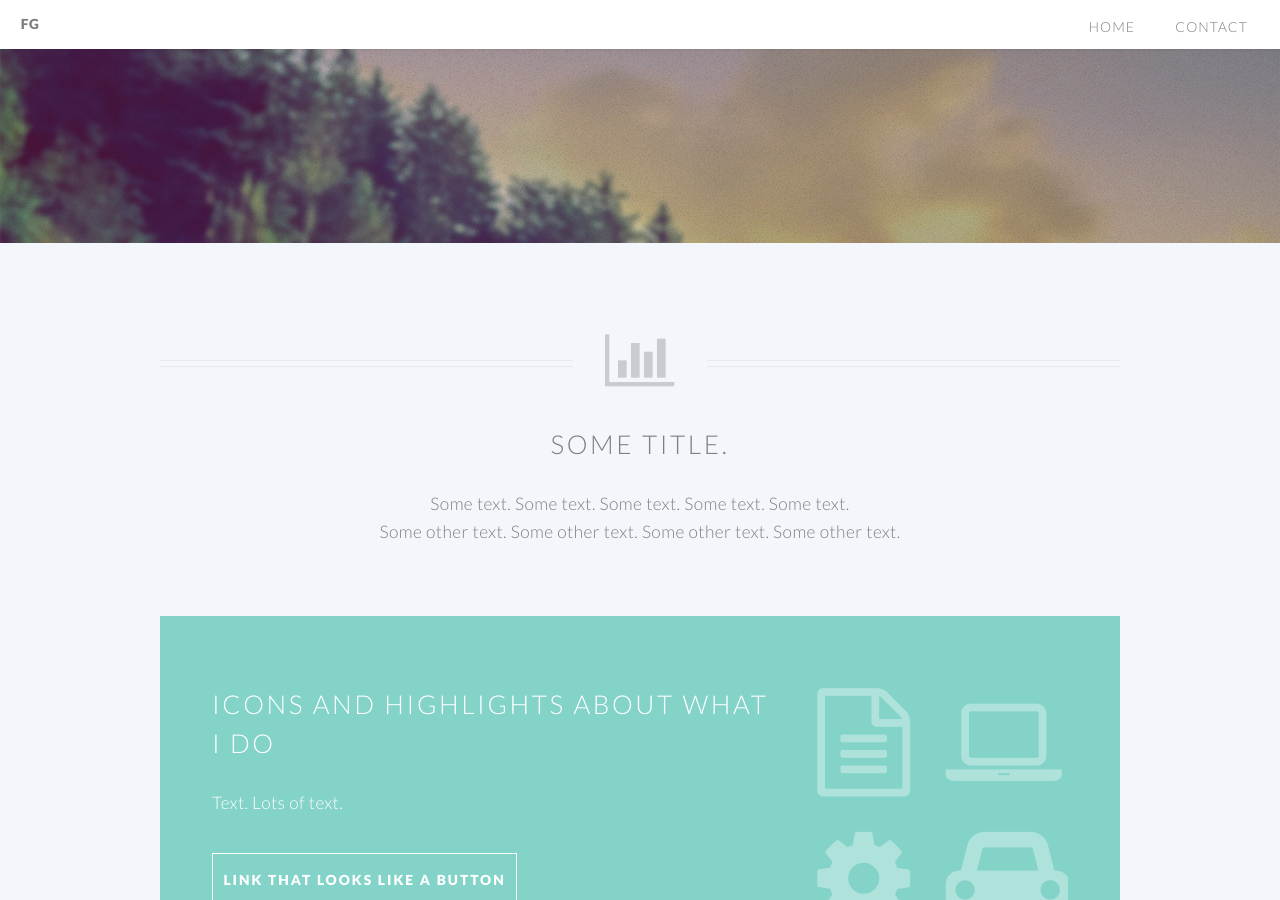
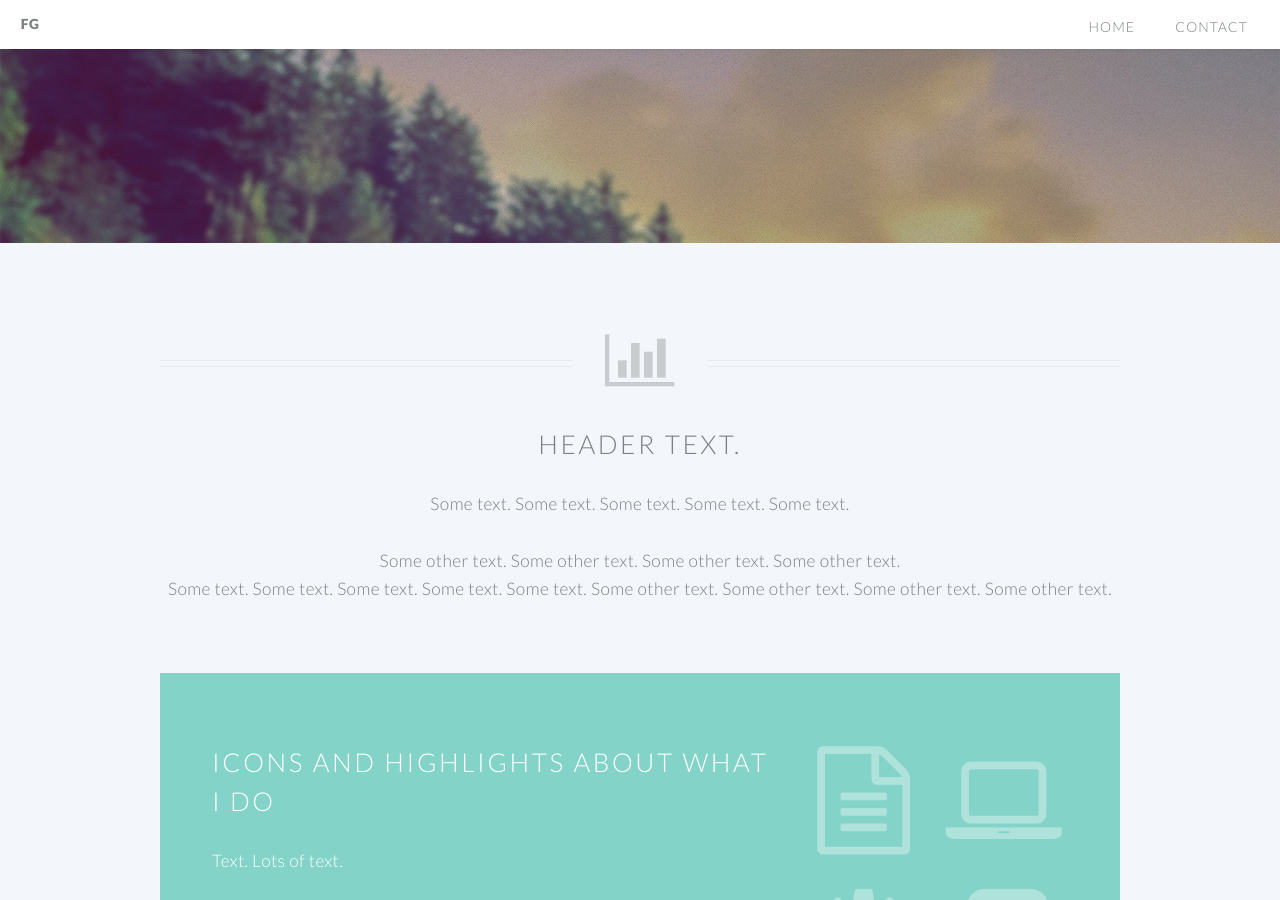
Before and after one commit to fgiaimo/fgiaimo.github.io, a Jekyll site: the page built from index.html, in a window 1280 px wide and 900 px high. Built offline with Jekyll 4.4.1, drawn with Linux system fonts in a browser that asks for light colours.

Commit message:
Testing br tag

```diff
--- a/index.html
+++ b/index.html
@@ -6,8 +6,11 @@ layout: landing-page
 
 				<header class="special container">
 					<span class="icon fa-bar-chart-o"></span>
-					<h2>Some title.</h2>
-					<p>Some text. Some text. Some text. Some text. Some text. <br />Some other text. Some other text. Some other text. Some other text. </p>
+					<h2>Header text.</h2>
+					<p>Some text. Some text. Some text. Some text. Some text.
+          <br /><br />
+          Some other text. Some other text. Some other text. Some other text. </p>
+          <p>Some text. Some text. Some text. Some text. Some text. Some other text. Some other text. Some other text. Some other text. </p>
 				</header>
 
 				<!-- One -->
```
